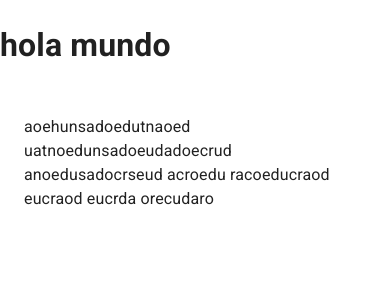
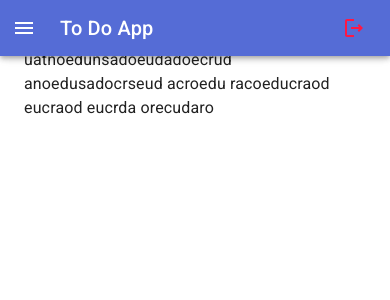
Before and after one commit to numarCoy98/to-do-app, a React (Create React App) app: page / in a window 390 px wide. Shown: the top 300 px of the page. Built offline with nearby package versions, Linux system fonts and the light colour scheme.

Commit message:
feat: Navbar responsive

```diff
--- a/src/App.jsx
+++ b/src/App.jsx
@@ -4,7 +4,6 @@
 function App() {
   return (
     <AppTheme>
-      <h1>hola mundo</h1>
       <ToDoPages />
     </AppTheme>
   );
--- /dev/null
+++ b/src/toDo/components/Navbar.jsx
@@ -0,0 +1,30 @@
+import { LogoutOutlined, MenuOutlined } from "@mui/icons-material"
+import { AppBar, Grid, IconButton, Toolbar, Typography } from "@mui/material"
+
+export const NavBar = ({ drawerWidth = 240 }) => {
+    console.log('render navbar')
+    return (<AppBar
+        position="fixed"
+        sx={{
+            width: { sm: `calc(100% - ${drawerWidth}px)` },
+            ml: { sm: `${drawerWidth}px` }
+        }}
+    >
+        <Toolbar>
+            <IconButton
+                color="inherit"
+                edge="start"
+                sx={{ mr: 2, display: { sm: 'none', } }}
+            >
+                <MenuOutlined />
+            </IconButton>
+            <Grid container direction='row' justifyContent='space-between' alignItems='center'>
+                <Typography variant="h6" noWrap component='div'> To Do App </Typography>
+                <IconButton color='error'>
+                    <LogoutOutlined />
+                </IconButton>
+            </Grid>
+
+        </Toolbar>
+    </AppBar>)
+}
--- /dev/null
+++ b/src/toDo/components/index.js
@@ -0,0 +1 @@
+export * from './Navbar'
--- a/src/toDo/layout/ToDoLayout.jsx
+++ b/src/toDo/layout/ToDoLayout.jsx
@@ -1,11 +1,13 @@
 import { Box } from '@mui/system'
 import React from 'react'
+import { NavBar } from '../components'
 
-// const drawerWidth = 240;
+const drawerWidth = 240;
 
 export const TodoLayout = ({ children }) => {
     return (
         <Box sx={{ display: 'flex' }}>
+            <NavBar drawerWidth={drawerWidth} />
             {/* sidebar */}
             <Box
                 component='main'
```
